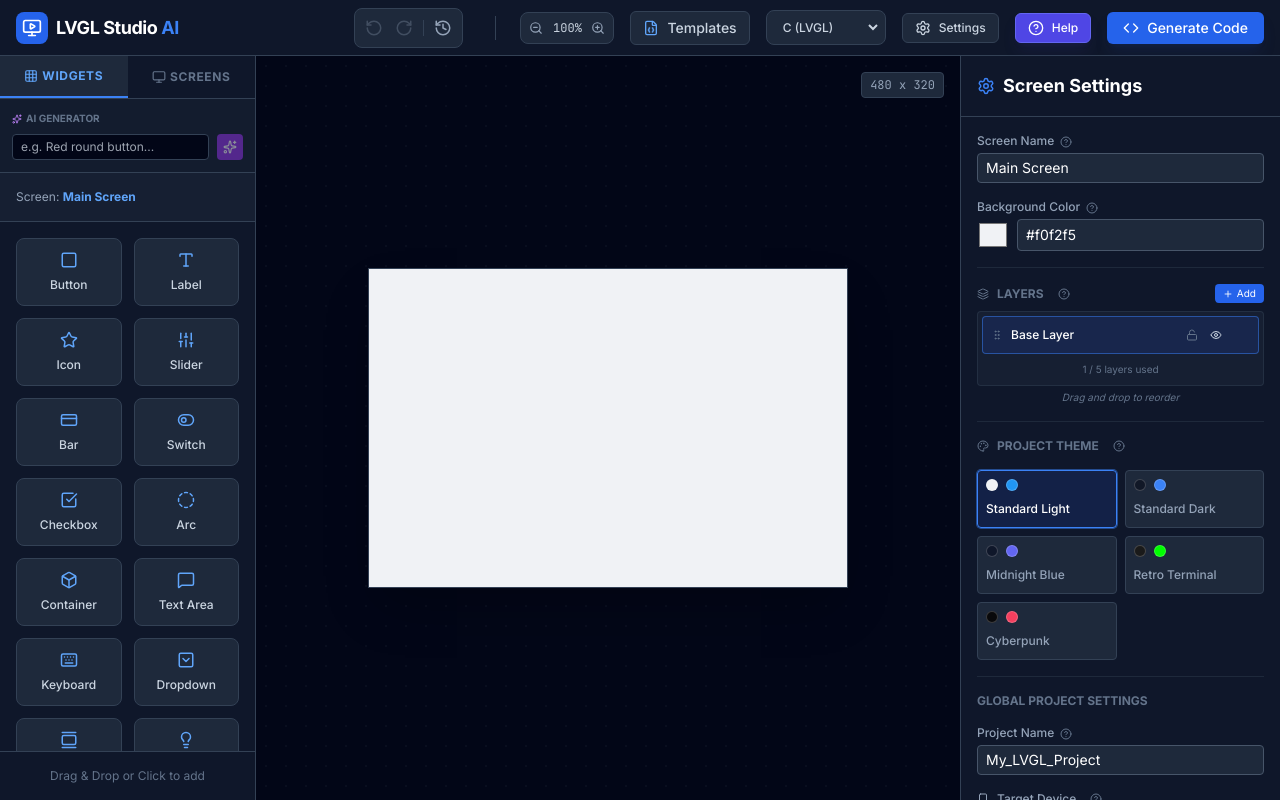
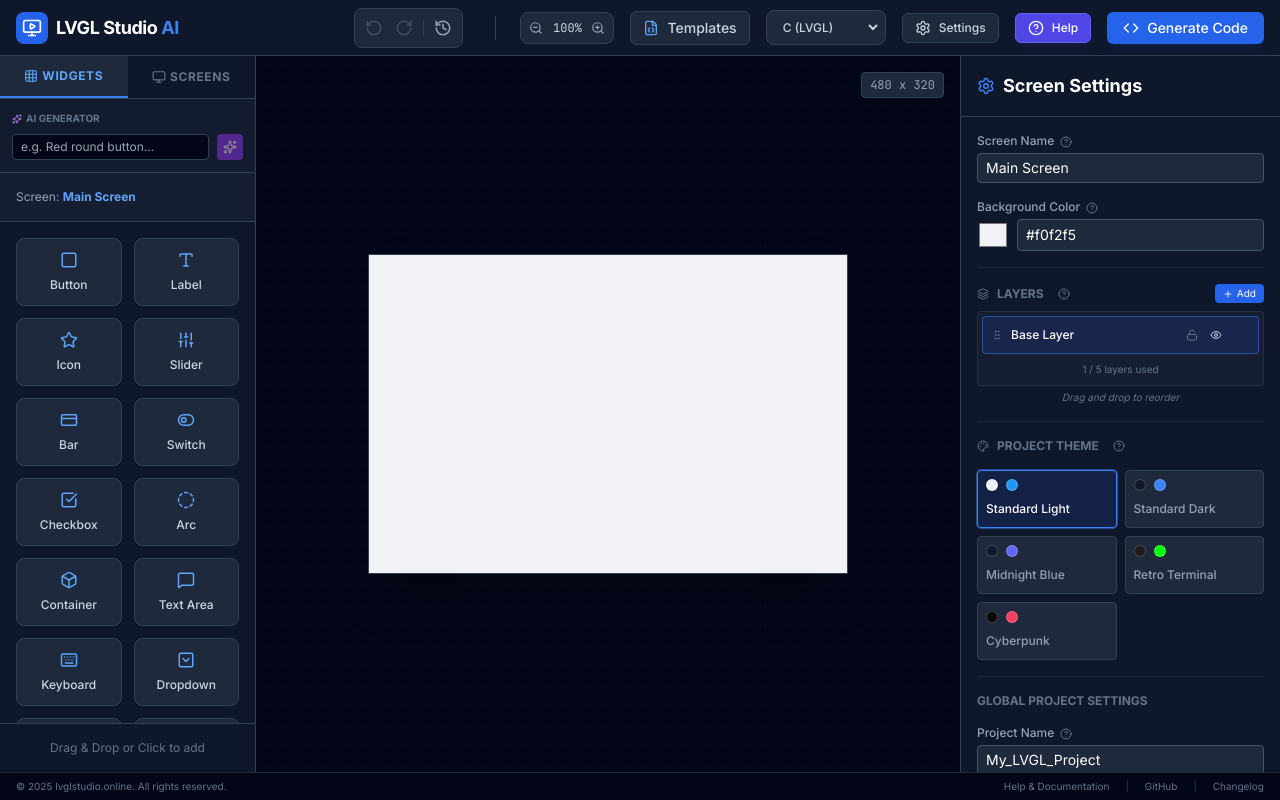
Before and after one commit to dazeb/LVGL-AI-Studio, a React (Vite) app: page / in a window 1280 px wide. Built offline with nearby package versions, Linux system fonts and the light colour scheme.

Commit message:
feat: Add new symbols and footer to UI
Introduces new LVGL symbols for cloud, server, database, network, and globe. Also adds a persistent footer to the application with copyright, help, GitHub, and changelog links.

```diff
--- a/App.tsx
+++ b/App.tsx
@@ -988,6 +988,20 @@ const App: React.FC = () => {
         />
       </main>
 
+      {/* Footer */}
+      <footer className="h-7 bg-slate-950 border-t border-slate-800 flex items-center justify-between px-4 text-[10px] text-slate-500 shrink-0 select-none z-10">
+         <div>
+            &copy; 2025 <a href="https://lvglstudio.online" target="_blank" rel="noreferrer" className="hover:text-blue-400 transition-colors">lvglstudio.online</a>. All rights reserved.
+         </div>
+         <div className="flex items-center gap-4">
+            <button onClick={() => setShowHelp(true)} className="hover:text-slate-300 transition-colors">Help & Documentation</button>
+            <span className="text-slate-700">|</span>
+            <a href="https://github.com/lvgl-studio/lvgl-studio-ai" target="_blank" rel="noreferrer" className="hover:text-slate-300 transition-colors">GitHub</a>
+            <span className="text-slate-700">|</span>
+            <a href="#" className="hover:text-slate-300 transition-colors">Changelog</a>
+         </div>
+      </footer>
+
       {/* Modals */}
       {showCode && <CodeViewer code={code} language={codeLanguage} isLoading={isGenerating} onClose={() => setShowCode(false)} onRefresh={handleGenerateCode} onLanguageChange={setCodeLanguage} />}
       <SettingsDialog
--- a/components/Canvas.tsx
+++ b/components/Canvas.tsx
@@ -38,7 +38,12 @@ import {
   Shuffle,
   SkipBack,
   SkipForward,
-  ChevronDown
+  ChevronDown,
+  Cloud,
+  Server,
+  Database,
+  Network,
+  Globe
 } from 'lucide-react';
 
 interface CanvasProps {
@@ -99,6 +104,11 @@ const LVGL_SYMBOLS: Record<string, React.ReactNode> = {
   'LV_SYMBOL_MUTE': <VolumeX />,
   'LV_SYMBOL_SHUFFLE': <Shuffle />,
   'LV_SYMBOL_LOOP': <Repeat />,
+  'LV_SYMBOL_CLOUD': <Cloud />,
+  'LV_SYMBOL_SERVER': <Server />,
+  'LV_SYMBOL_DATABASE': <Database />,
+  'LV_SYMBOL_NETWORK': <Network />,
+  'LV_SYMBOL_GLOBE': <Globe />,
 };
 
 // Helper: Check rectangle intersection
--- a/components/PropertiesPanel.tsx
+++ b/components/PropertiesPanel.tsx
@@ -128,7 +128,8 @@ const LVGL_SYMBOLS_LIST = [
   'LV_SYMBOL_BATTERY_EMPTY', 'LV_SYMBOL_CALL', 'LV_SYMBOL_PLAY', 'LV_SYMBOL_PAUSE', 'LV_SYMBOL_STOP', 'LV_SYMBOL_NEXT',
   'LV_SYMBOL_PREV', 'LV_SYMBOL_BELL', 'LV_SYMBOL_TRASH', 'LV_SYMBOL_USER', 'LV_SYMBOL_POWER', 'LV_SYMBOL_KEYBOARD',
   'LV_SYMBOL_UPLOAD', 'LV_SYMBOL_DOWNLOAD', 'LV_SYMBOL_EYE_OPEN', 'LV_SYMBOL_EYE_CLOSE', 'LV_SYMBOL_VOLUME_MAX',
-  'LV_SYMBOL_MUTE', 'LV_SYMBOL_SHUFFLE', 'LV_SYMBOL_LOOP'
+  'LV_SYMBOL_MUTE', 'LV_SYMBOL_SHUFFLE', 'LV_SYMBOL_LOOP',
+  'LV_SYMBOL_CLOUD', 'LV_SYMBOL_SERVER', 'LV_SYMBOL_DATABASE', 'LV_SYMBOL_NETWORK', 'LV_SYMBOL_GLOBE'
 ];
 
 const EVENT_TRIGGERS: EventTrigger[] = ['CLICKED', 'PRESSED', 'RELEASED', 'VALUE_CHANGED', 'FOCUSED', 'DEFOCUSED'];
```
